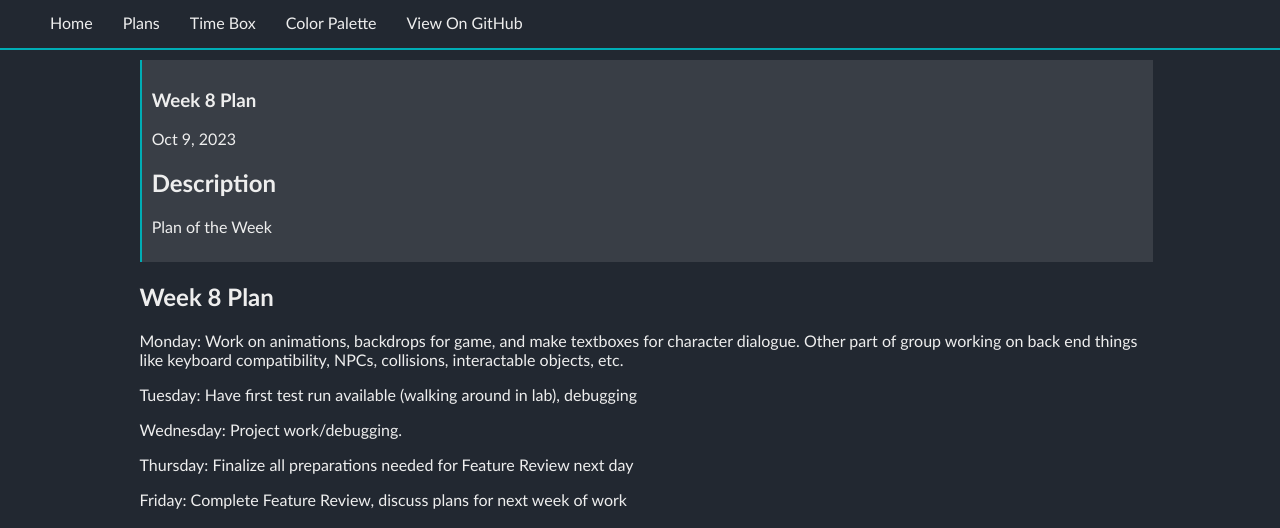
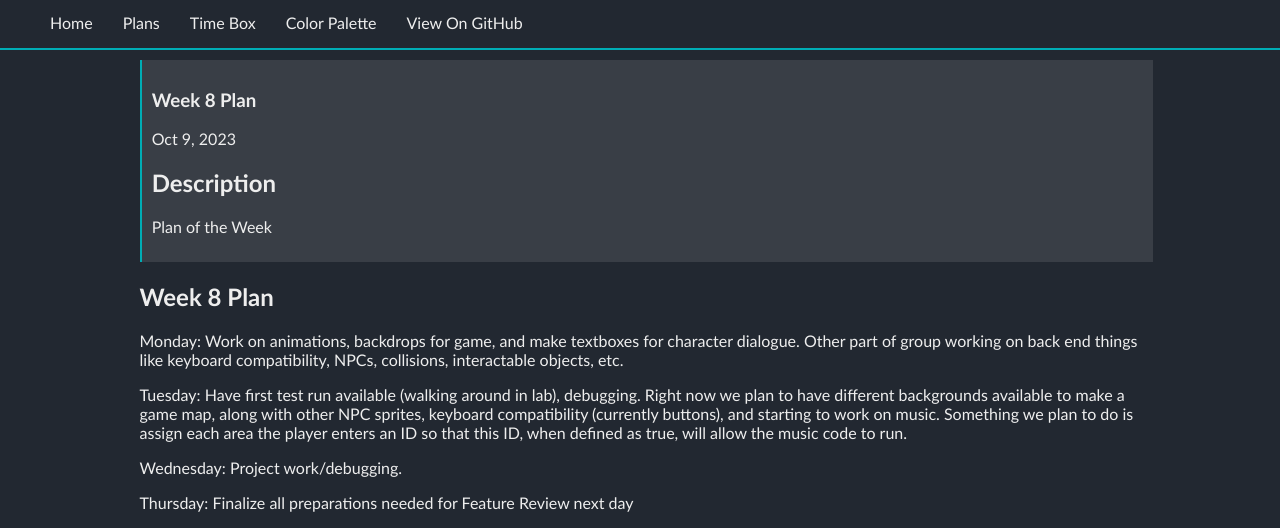
Before and after one commit to Tvick22/MORTal_Combat_Game, a Jekyll site: the page built from _posts/2023-10-09-Week_8_Plan.md, in a window 1280 px wide, cut to the strip 0-528 px from the top of the page. Built offline with Jekyll 4.4.1, drawn with Linux system fonts in a browser that asks for light colours.

Commit message:
Updated Sprite size info and Week Plan

```diff
--- a/_posts/2023-10-09-Week_8_Plan.md
+++ b/_posts/2023-10-09-Week_8_Plan.md
@@ -11,7 +11,9 @@ courses: {'compsci': {'week': 0}}
 
 Monday: Work on animations, backdrops for game, and make textboxes for character dialogue. Other part of group working on back end things like keyboard compatibility, NPCs, collisions, interactable objects, etc.
 
-Tuesday: Have first test run available (walking around in lab), debugging
+Tuesday: Have first test run available (walking around in lab), debugging.
+Right now we plan to have different backgrounds available to make a game map, along with other NPC sprites, keyboard compatibility (currently buttons), and starting to work on music.
+Something we plan to do is assign each area the player enters an ID so that this ID, when defined as true, will allow the music code to run.
 
 Wednesday: Project work/debugging.
 
```
Also changed, not shown: _posts/2023-10-09-Sprite_Info.md (+1 -1 lines).
